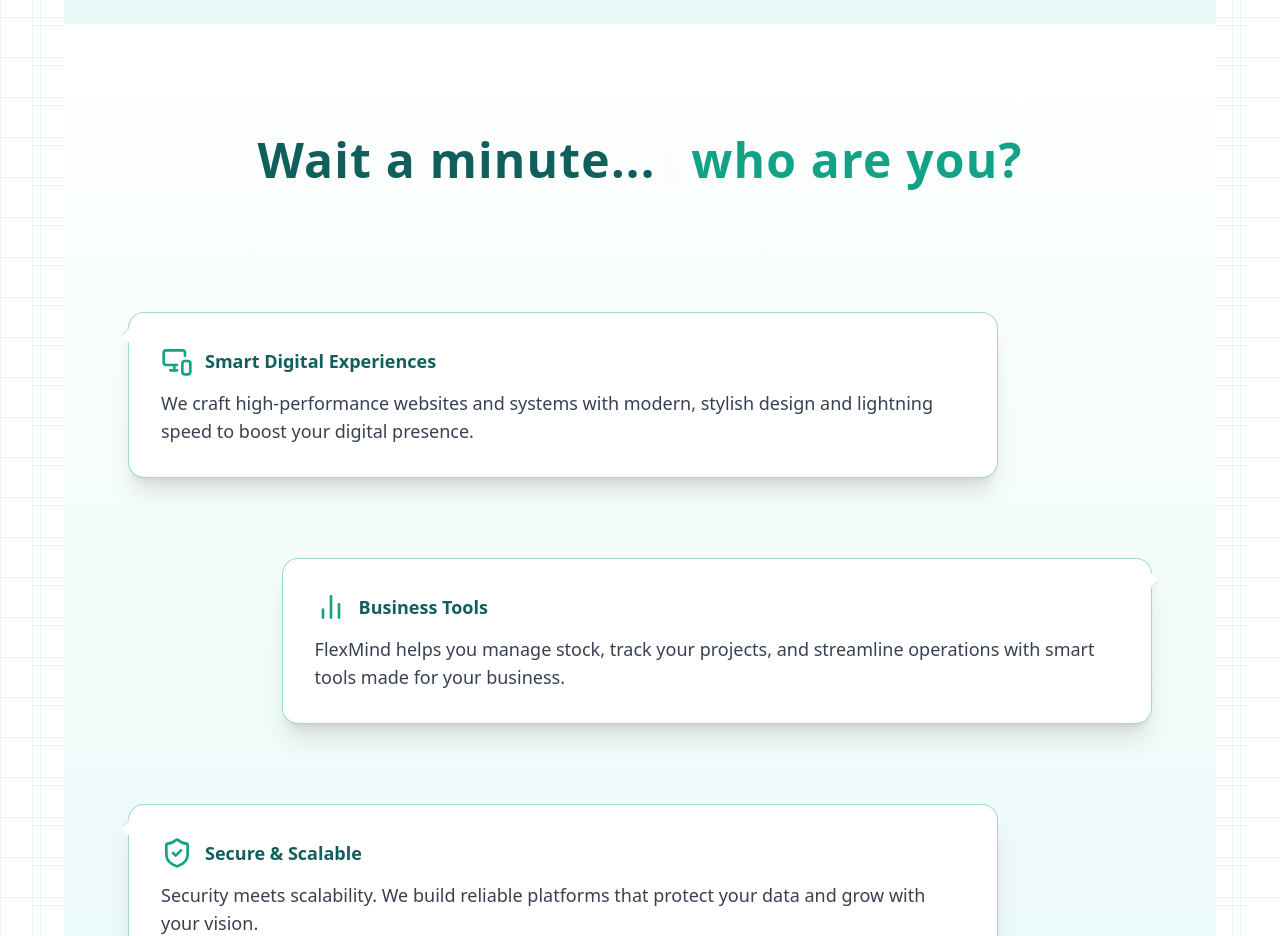
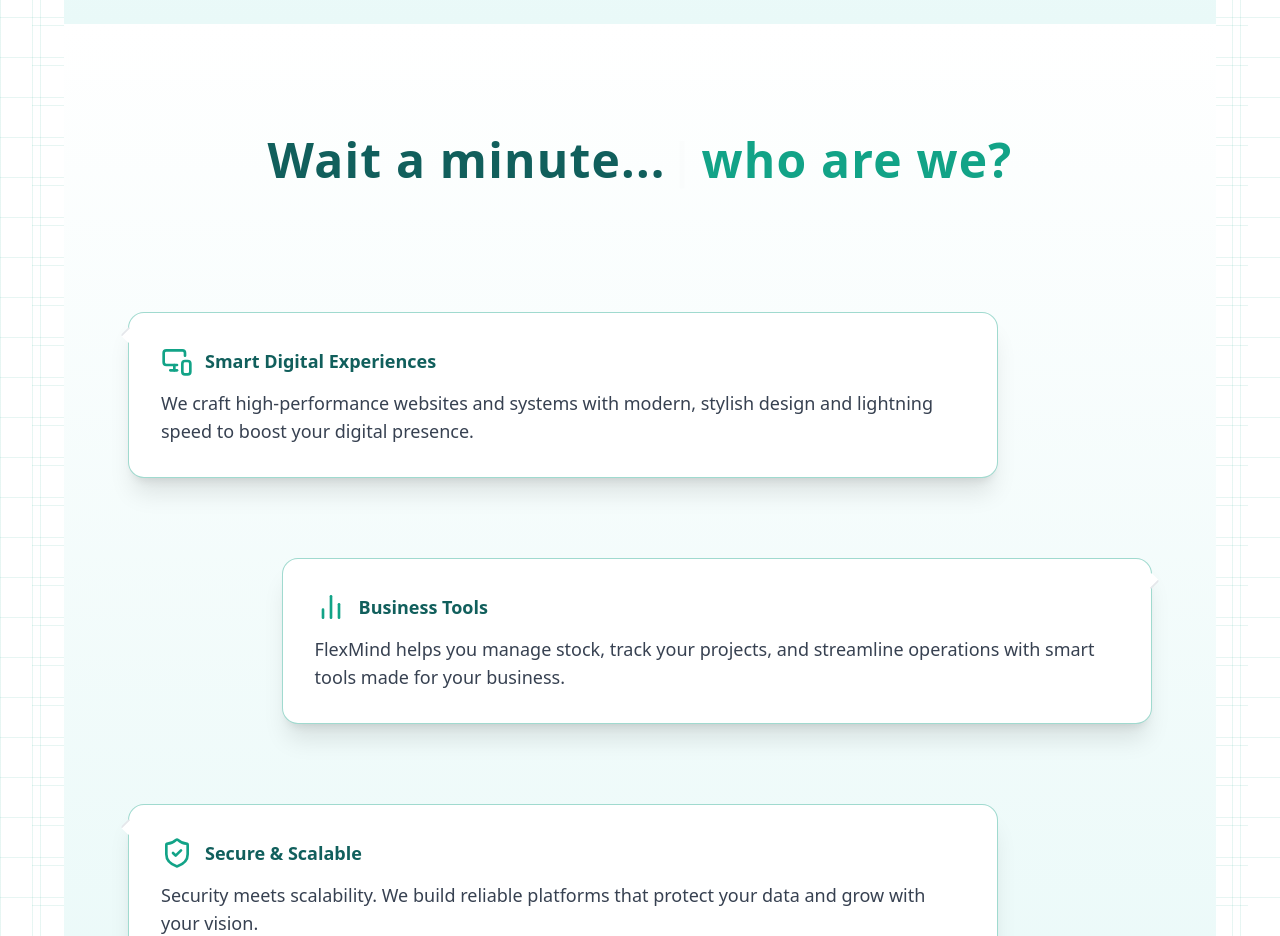
Before and after one commit to anwarzeghad/flexmind, a React (Vite) app: page / in a window 1280 px wide. Shown: the part 840-1776 px from the top of the page. Built offline with nearby package versions, Linux system fonts and the light colour scheme.

Commit message:
dark mode

```diff
--- a/src/pages/About.jsx
+++ b/src/pages/About.jsx
@@ -64,7 +64,7 @@
               transition={{ duration: 0.6 }}
               className="text-[#12a387] dark:text-[#12a387] glow-text ml-2 inline-block"
             >
-              who are you?
+              who are we?
             </motion.span>
           )}
         </span>
```
